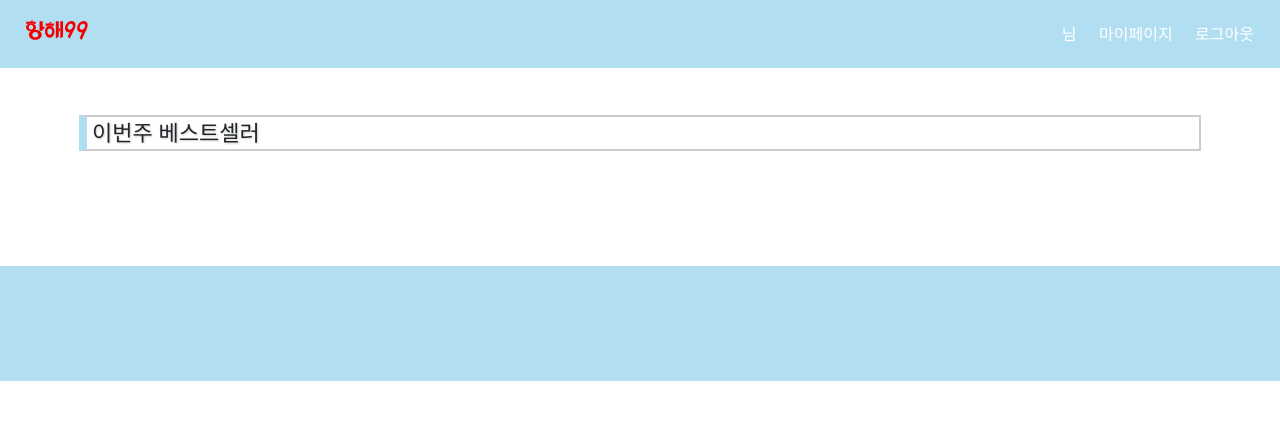
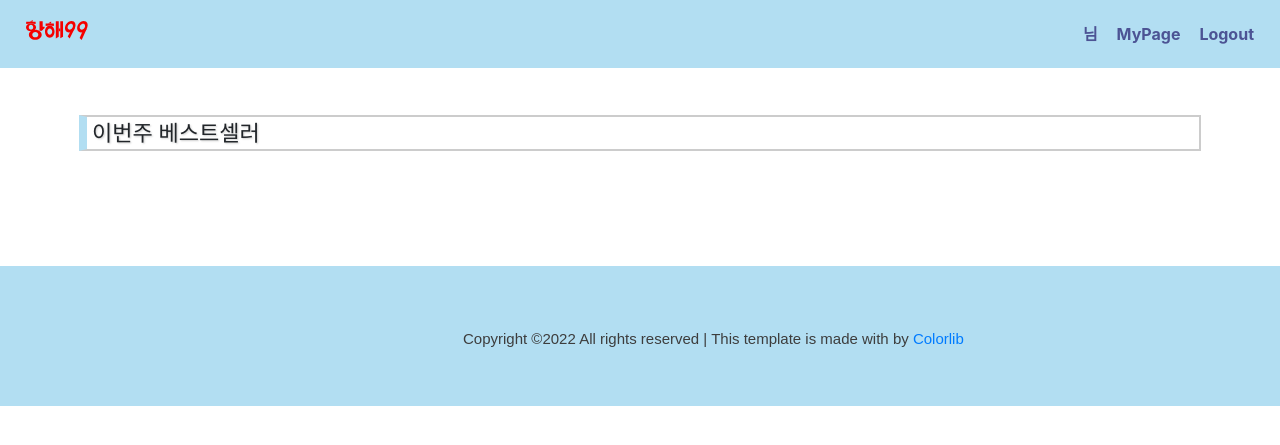
Before and after one commit to jeon9506/WEekly-Book, a Flask app: template templates/index.html in a window 1280 px wide. Shown: the top 445 px of the page. Run offline with Flask 2, Linux system fonts and the light colour scheme; the template is opened without the code that fills it, so the values that code supplies are empty; some libraries are stand-ins or nearby versions; some web fonts are replaced.

Commit message:
css 적용

```diff
--- a/templates/index.html
+++ b/templates/index.html
@@ -51,10 +51,10 @@
             <img src="static/img/logo.svg" onclick="window.location.href= '/'">
         </div>
 
-        <div style="margin-left:fill;color:white;margin-right: 10px">
+        <div style="margin-left:fill;color:white;margin-right: 10px;font-weight: bold;color:#4c5394">
             {{ user_info.nickname }}님 &nbsp;&nbsp;&nbsp;
-            <a onclick="window.location.href = '/mypage'">마이페이지 &nbsp;&nbsp;&nbsp;</a>
-            <a onclick="logout()">로그아웃</a>
+            <a onclick="window.location.href = '/mypage'" style="font-weight: bold;color:#4c5394">MyPage &nbsp;&nbsp;&nbsp;</a>
+            <a onclick="logout()" style="font-weight: bold;color:#4c5394">Logout</a>
         </div>
     </nav>
 </header>
@@ -79,10 +79,12 @@
                                 <div class="media-body">
                                     <a href="/viewDetail?bid={{ book.bid }}"
                                        class="book_title"> {{ book.title }}. </a>
-                                        <p class="book_author"> <span style="font-weight: bold">저자 :</span>  {{ book.author }}
+                                    <p class="book_author"><span style="font-weight: bold">저자 :</span> {{ book.author }}
                                         <span class="bar">|</span>
-                                            <span class="book_publisher"> <span style="font-weight: bold">출판사 :</span> {{ book.publisher }}</span></p>
-                                        <p class="book_description"> <span class="desc_title"> 개요 :</span>  {{ book.desc }} </p>
+                                        <span class="book_publisher"> <span
+                                                style="font-weight: bold">출판사 :</span> {{ book.publisher }}</span></p>
+                                    <p class="book_description"><span class="desc_title"> 개요 :</span> {{ book.desc }}
+                                    </p>
                                 </div>
                             </div>
                         {% endfor %}
@@ -103,7 +105,11 @@
             <div class="col-lg-4">
             </div>
             <div class="col-lg-8">
-                <p></p>
+                <p><!-- Link back to Colorlib can't be removed. Template is licensed under CC BY 3.0. -->
+                    Copyright &copy;<script>document.write(new Date().getFullYear());</script>
+                    All rights reserved | This template is made with <i class="fa fa-heart" aria-hidden="true"></i> by
+                    <a href="https://colorlib.com" target="_blank">Colorlib</a>
+                    <!-- Link back to Colorlib can't be removed. Template is licensed under CC BY 3.0. --></p>
             </div>
         </div>
     </div>
--- a/templates/mypage.html
+++ b/templates/mypage.html
@@ -59,10 +59,10 @@
             <img src="static/img/logo.svg" onclick="window.location.href= '/'">
         </div>
 
-        <div style="margin-left:fill;color:white;margin-right: 10px">
+        <div style="margin-left:fill;color:white;margin-right: 10px;font-weight: bold;color:#4c5394">
             {{ user_info.nickname }}님 &nbsp;&nbsp;&nbsp;
-            <a onclick="window.location.href = '/mypage'">마이페이지 &nbsp;&nbsp;&nbsp;</a>
-            <a onclick="logout()">로그아웃</a>
+            <a onclick="window.location.href = '/mypage'" style="font-weight: bold;color:#4c5394">MyPage &nbsp;&nbsp;&nbsp;</a>
+            <a onclick="logout()" style="font-weight: bold;color:#4c5394">Logout</a>
         </div>
     </nav>
 </header>
```
Also changed, not shown: templates/detailBook.html (+9 -5 lines). Lines whose indentation alone changed are shown as unchanged.
